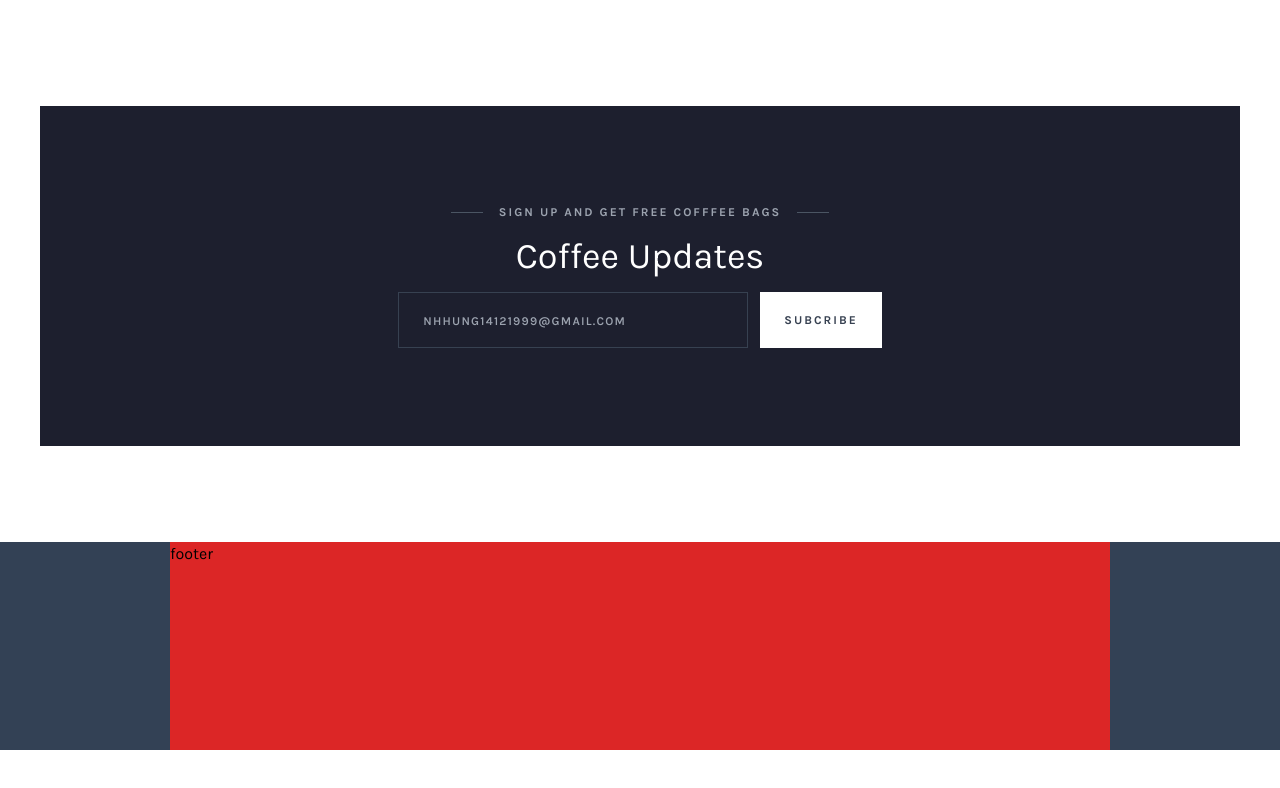
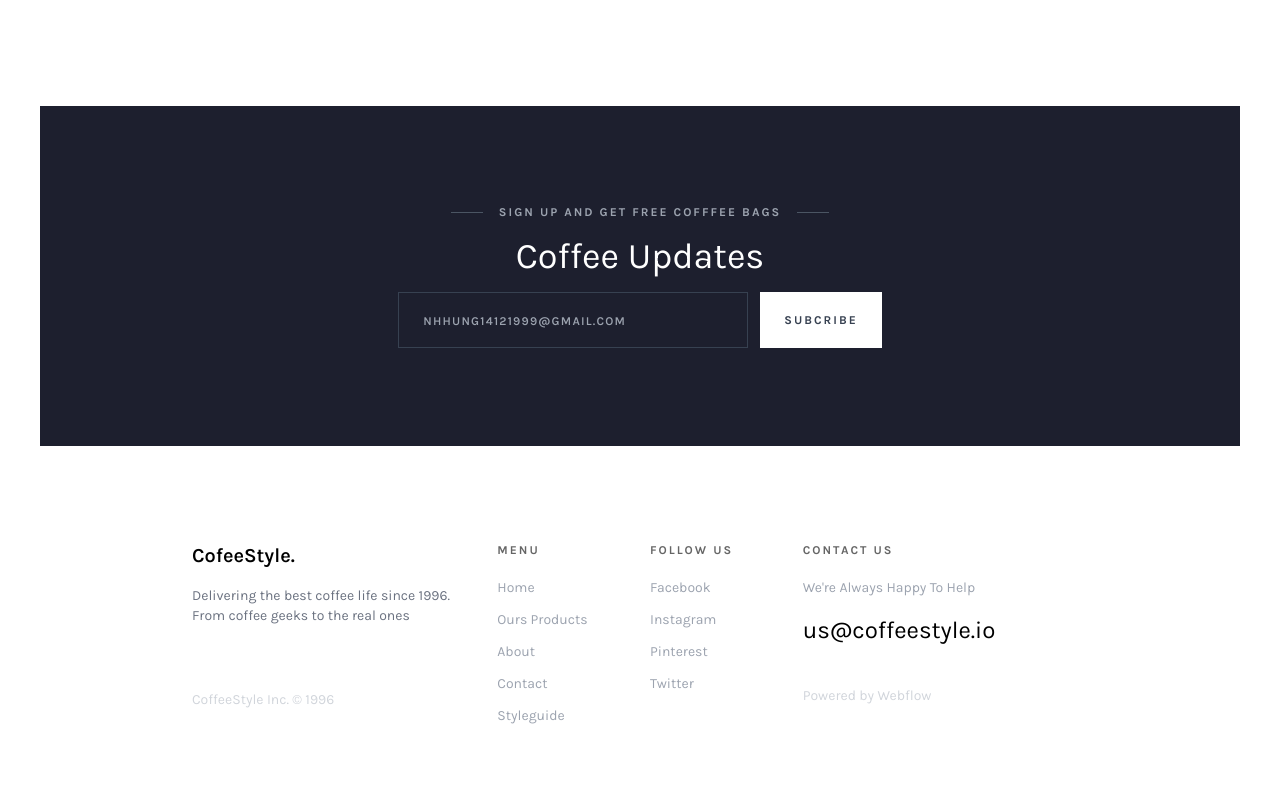
Before and after one commit to nhhung1412/tailwind-project, a website: page public/index.html in a window 1280 px wide. Shown: the part 5333-6121 px from the top of the page. Drawn offline with Linux system fonts and the light colour scheme.

Commit message:
add footer

```diff
--- a/public/index.html
+++ b/public/index.html
@@ -661,8 +661,68 @@
 
             </main>
 
-            <footer class="my-24 bg-slate-700 h-52">
-                <div class="w-[940px] mx-auto bg-red-600 h-full">footer</div>
+            <footer class="my-24">
+                <div class=" mx-auto w-[90%] lg:w-[70%]">
+                    <div
+                        class="grid grid-cols-1 md:grid-cols-2 lg:grid-cols-6 gap-10 md:gap-5 md:text-left text-center">
+                        <div class="col1 lg:col-span-2">
+                            <div class="logo font-semibold text-xl cursor-pointer mb-4">CofeeStyle.
+                            </div>
+                            <div class="text-sm text-gray-500 mb-16">Delivering the best coffee life since 1996. From
+                                coffee
+                                geeks to the
+                                real ones</div>
+                            <div class="text-sm text-gray-300 hover:text-brown-coffee">CoffeeStyle Inc. © 1996</div>
+                        </div>
+                        <div class="col2 lg:col-span-1 md:order-1 lg:order-none order-none">
+                            <div class="ct-title-footer">menu</div>
+                            <ul>
+                                <li class="ct-link-footer">
+                                    <a href="">home</a>
+                                </li>
+                                <li class="ct-link-footer">
+                                    <a href="">ours products</a>
+                                </li>
+                                <li class="ct-link-footer">
+                                    <a href="">about</a>
+                                </li>
+                                <li class="ct-link-footer">
+                                    <a href="">contact</a>
+                                </li>
+                                <li class="ct-link-footer">
+                                    <a href="">styleguide</a>
+                                </li>
+                            </ul>
+                        </div>
+                        <div class="col3 lg:col-span-1">
+                            <div class="ct-title-footer">follow us</div>
+                            <ul>
+                                <li class="ct-link-footer">
+                                    <a href="">facebook</a>
+                                </li>
+                                <li class="ct-link-footer">
+                                    <a href="">instagram</a>
+                                </li>
+                                <li class="ct-link-footer">
+                                    <a href="">pinterest</a>
+                                </li>
+                                <li class="ct-link-footer">
+                                    <a href="">twitter</a>
+                                </li>
+
+                            </ul>
+                        </div>
+                        <div class="col4 lg:col-span-2">
+                            <div class="ct-title-footer">contact us</div>
+                            <div class="capitalize text-sm mb-4 text-gray-400">we're always happy to help</div>
+                            <div class="text-2xl mb-10">us@coffeestyle.io</div>
+                            <div
+                                class="text-sm text-gray-300 hover:text-brown-coffee cursor-pointer transition-all duration-[400ms] ease-in-out">
+                                Powered by Webflow
+                            </div>
+                        </div>
+                    </div>
+                </div>
             </footer>
         </div> <!-- end content-wrapper -->
     </div> <!-- end root -->
--- a/src/input.css
+++ b/src/input.css
@@ -56,3 +56,11 @@ after:lg:absolute after:lg:bottom-0 after:lg:left-0 after:lg:bg-light-coffee aft
 .ct-more-products-card {
     @apply h-auto lg:h-[497px] md:mb-6 lg:mb-12
 }
+
+.ct-title-footer {
+    @apply uppercase text-xs font-bold opacity-60 tracking-[2px] mb-5
+}
+
+.ct-link-footer {
+    @apply capitalize text-sm mb-3 text-gray-400 hover:text-brown-coffee transition-all duration-[400ms] ease-in-out
+}
```
Also changed, not shown: public/output.css.
